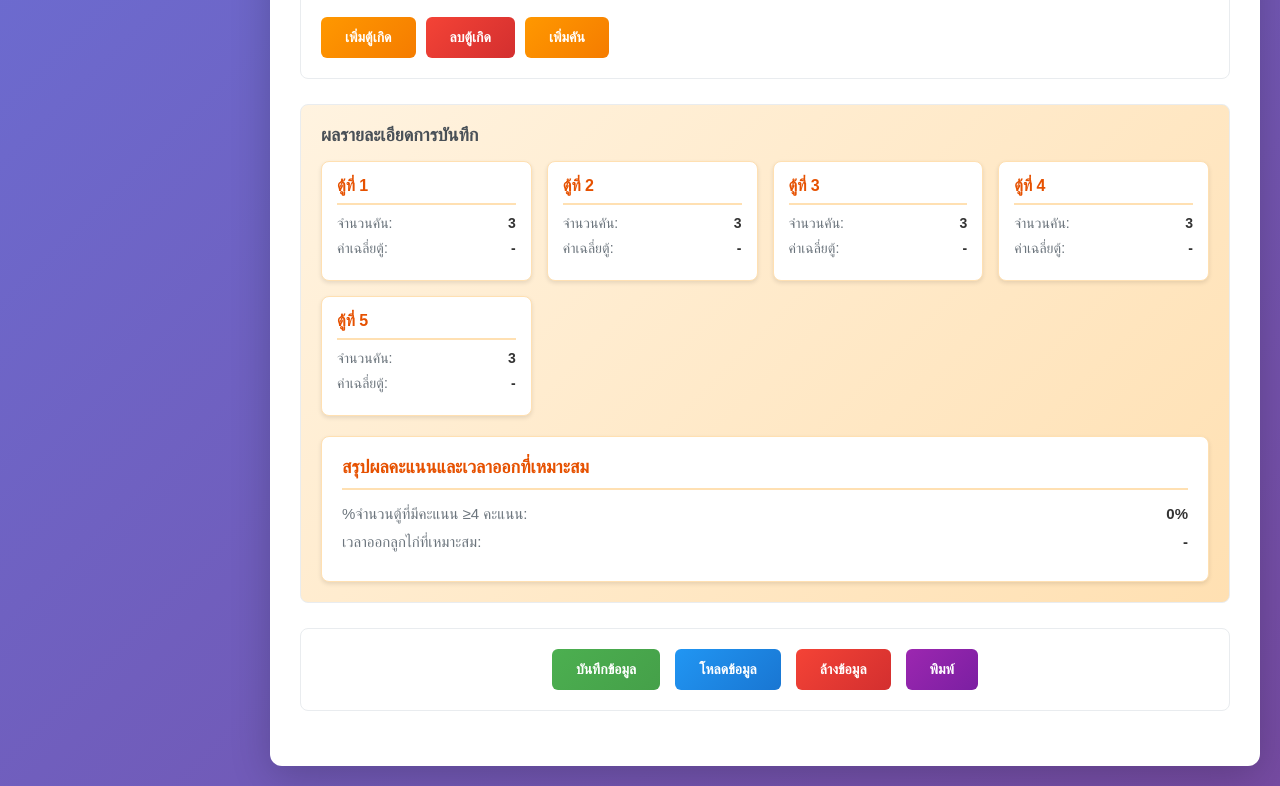
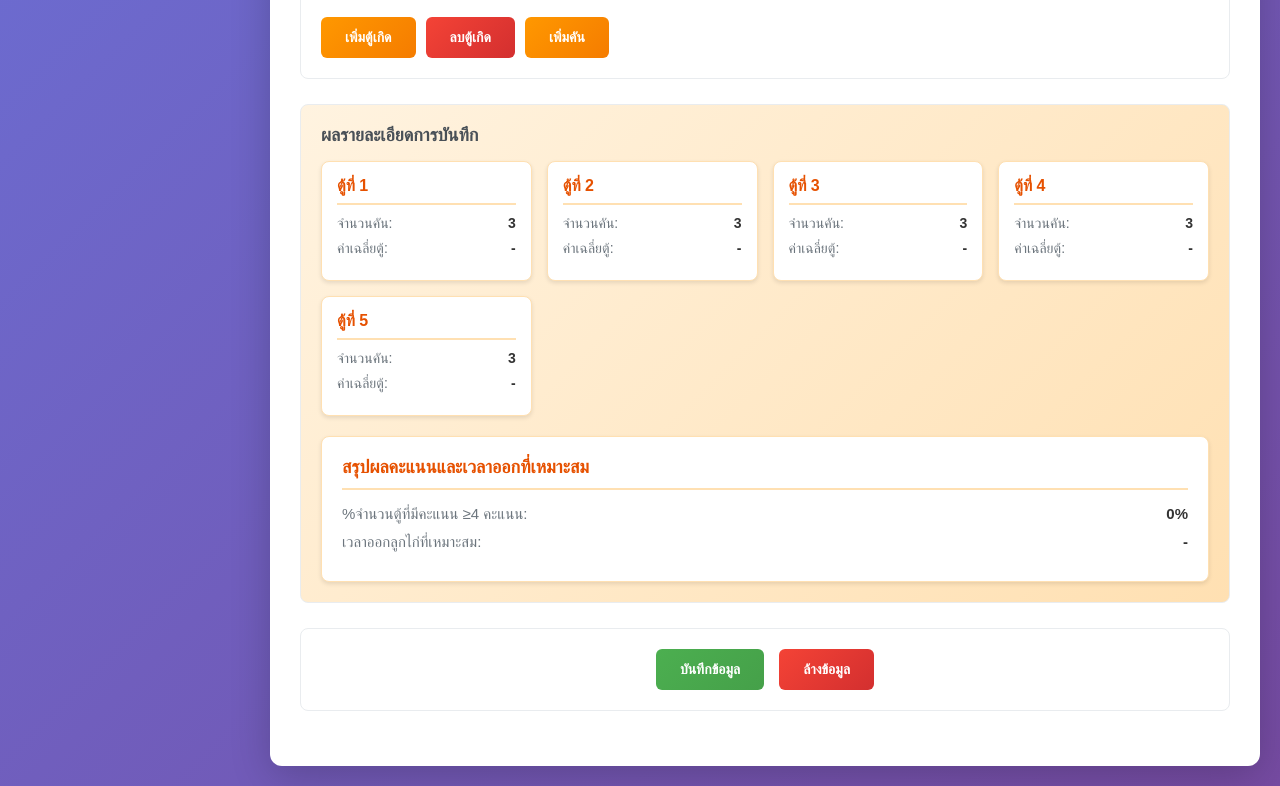
Before and after one commit to blackfoxgm47-hub/Devproject, a plain HTML site: page index.html in a window 1280 px wide. Shown: the part 1288-2074 px from the top of the page. Drawn offline with Linux system fonts and the light colour scheme.

Commit message:
แก้ไขลบปุ่มที่ไม่ได้ใช้

```diff
--- a/index.html
+++ b/index.html
@@ -111,9 +111,7 @@
         <!-- Action Buttons -->
         <div class="section button-section">
             <button onclick="saveDataWithAlert()" class="btn btn-save">บันทึกข้อมูล</button>
-            <button onclick="loadData()" class="btn btn-load">โหลดข้อมูล</button>
             <button onclick="clearData()" class="btn btn-clear">ล้างข้อมูล</button>
-            <button onclick="window.print()" class="btn btn-print">พิมพ์</button>
         </div>
     </div>
     </div>
```
